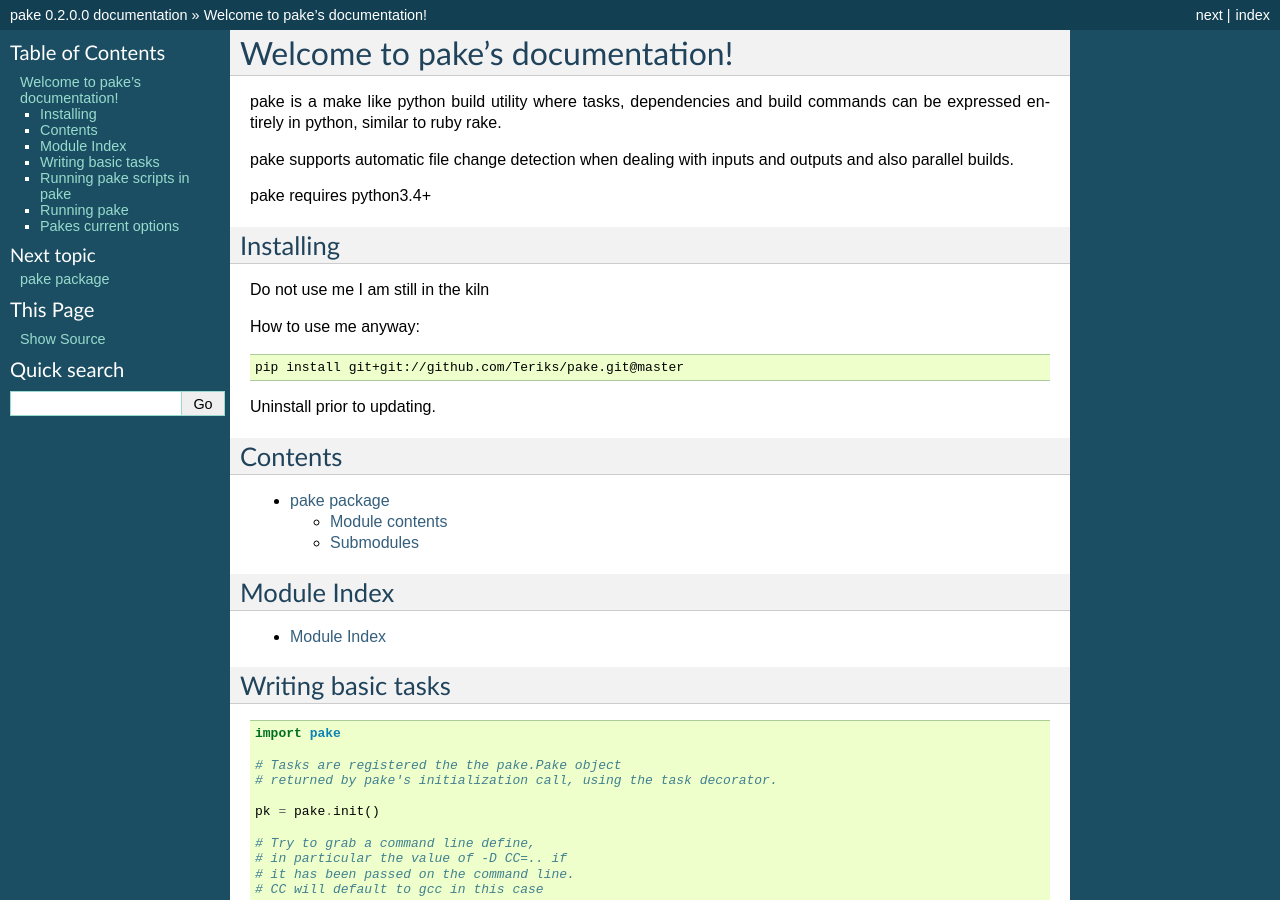
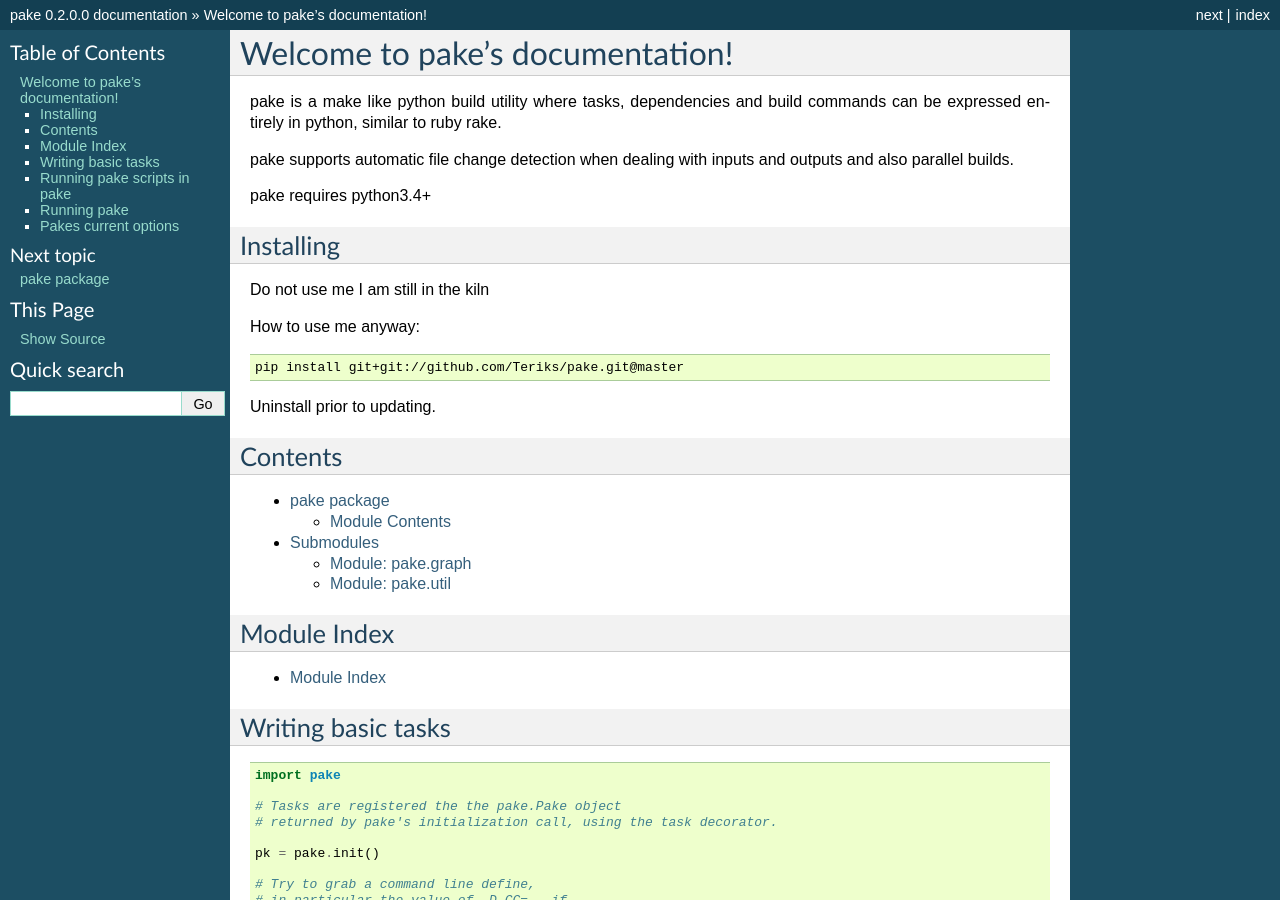
Before and after one commit to Teriks/pake, a Sphinx documentation site: the page built from docs/source/index.rst, in a window 1280 px wide and 900 px high. Built offline with Sphinx 7.4.7, drawn with Linux system fonts in a browser that asks for light colours.

Commit message:
Documentation amendment, add pake.util to docs

```diff
--- a/docs/source/pake.rst
+++ b/docs/source/pake.rst
@@ -1,7 +1,7 @@
 pake package
-=================
+============
 
-Module contents
+Module Contents
 ---------------
 
 .. automodule:: pake
@@ -10,8 +10,18 @@
 
 
 Submodules
-----------
+==========
+
+Module: pake.graph
+------------------
 
 .. automodule:: pake.graph
     :members:
     :show-inheritance:
+
+Module: pake.util
+-----------------
+
+.. automodule:: pake.util
+    :members:
+    :show-inheritance:
```
